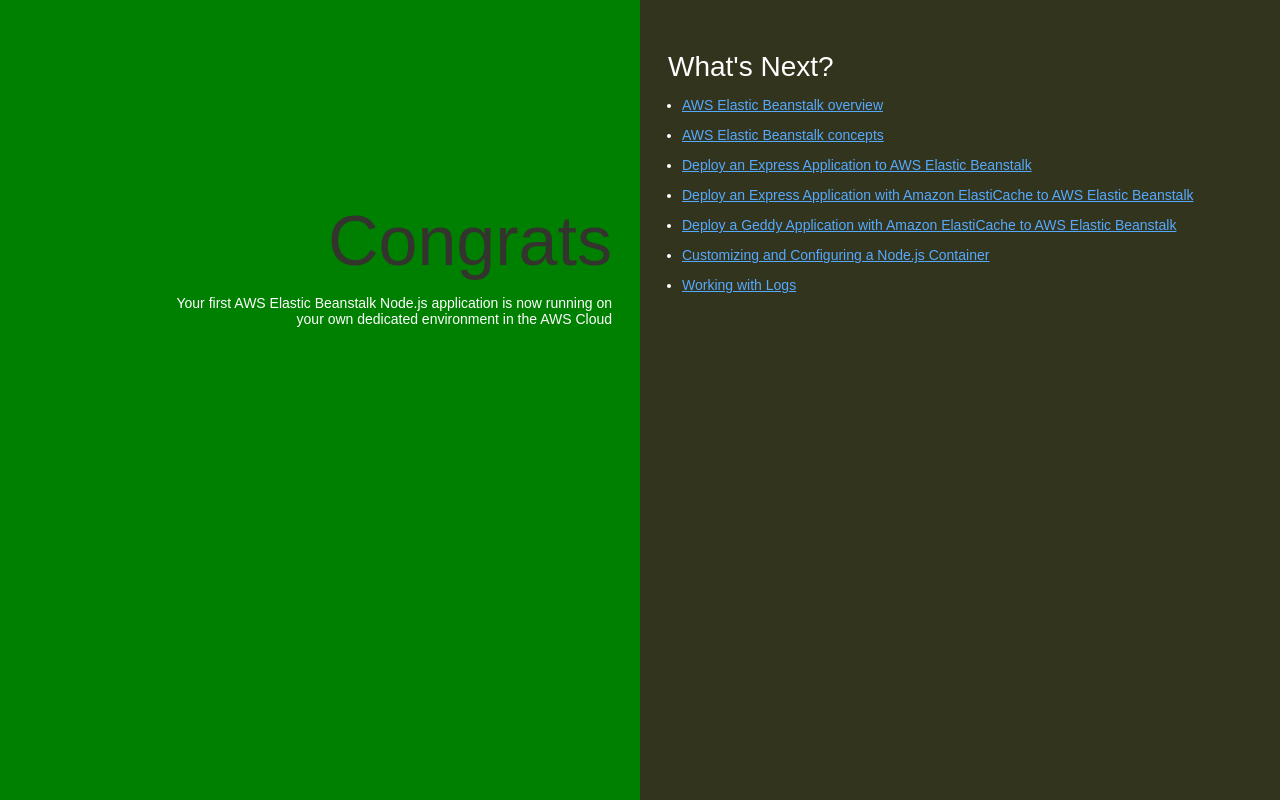
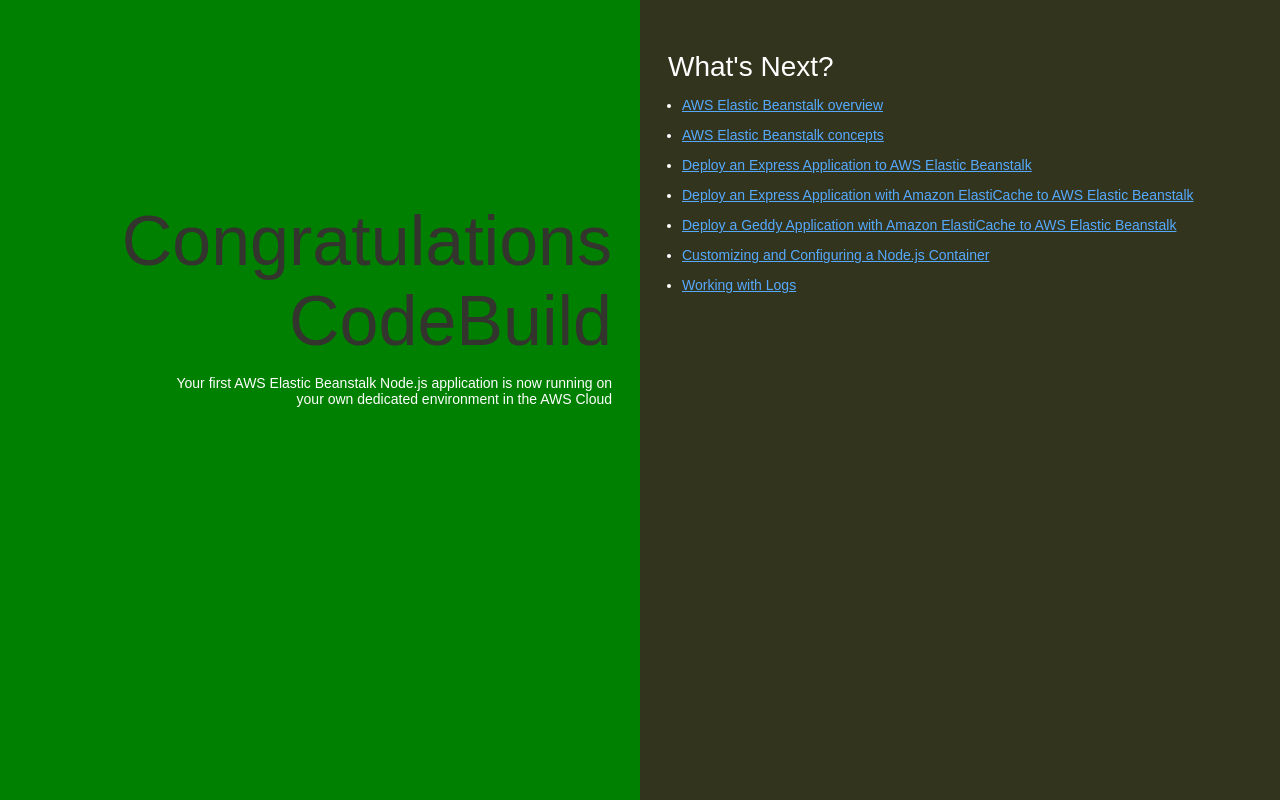
Before and after one commit to BGreda/my-nodejs-app, a website: page index.html in a window 1280 px wide. Drawn offline with Linux system fonts and the light colour scheme.

Commit message:
Update index.html

```diff
--- a/index.html
+++ b/index.html
@@ -74,7 +74,7 @@
   </head>
   <body>
     <div class="textColumn">
-      <h1>Congrats</h1>
+      <h1>Congratulations CodeBuild</h1>
       <p>Your first AWS Elastic Beanstalk Node.js application is now running on your own dedicated environment in the AWS Cloud</p>
     </div>
     <div class="linksColumn">
```
